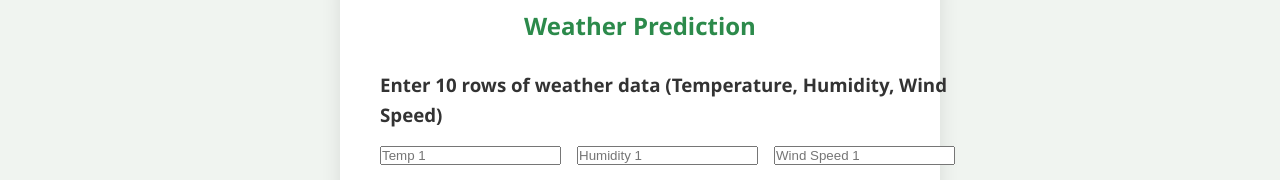
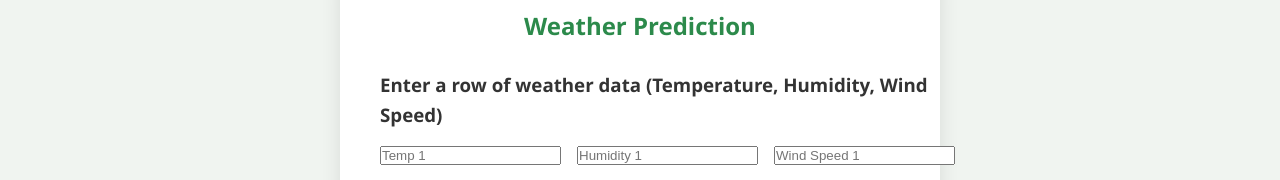
Before and after one commit to dsdaksh-11/Smart-Agriculture, a plain HTML site: page smart-agriculture-ai/frontend/index.html in a window 1280 px wide. Both pictures are taken after a click on the button "Weather Prediction". Shown: the part 135-315 px from the top of the page. Drawn offline with Linux system fonts and the light colour scheme.

Commit message:
Update index.html

```diff
--- a/smart-agriculture-ai/frontend/index.html
+++ b/smart-agriculture-ai/frontend/index.html
@@ -68,7 +68,7 @@
 
                 <div class="weather-inputs-grid">
                     <!-- 10 rows of weather inputs (Temperature, Humidity, Wind Speed) -->
-                    <h3>Enter 10 rows of weather data (Temperature, Humidity, Wind Speed)</h3>
+                    <h3>Enter a row of weather data (Temperature, Humidity, Wind Speed)</h3>
                     <!-- This will create 30 input fields (10 rows x 3 columns) -->
                     <div class="weather-input-rows">
                         <!-- This will be dynamically generated or pre-filled -->
@@ -77,57 +77,6 @@
                             <input type="number" class="weather-input-field" placeholder="Humidity 1">
                             <input type="number" class="weather-input-field" placeholder="Wind Speed 1">
                         </div>
-
-                        <!-- <div class="weather-input-row">
-                            <input type="number" class="weather-input-field" placeholder="Temp 2">
-                            <input type="number" class="weather-input-field" placeholder="Humidity 2">
-                            <input type="number" class="weather-input-field" placeholder="Wind Speed 2">
-                        </div>
-
-                        <div class="weather-input-row">
-                            <input type="number" class="weather-input-field" placeholder="Temp 3">
-                            <input type="number" class="weather-input-field" placeholder="Humidity 3">
-                            <input type="number" class="weather-input-field" placeholder="Wind Speed 3">
-                        </div>
-
-                        <div class="weather-input-row">
-                            <input type="number" class="weather-input-field" placeholder="Temp 4">
-                            <input type="number" class="weather-input-field" placeholder="Humidity 4">
-                            <input type="number" class="weather-input-field" placeholder="Wind Speed 4">
-                        </div>
-
-                        <div class="weather-input-row">
-                            <input type="number" class="weather-input-field" placeholder="Temp 5">
-                            <input type="number" class="weather-input-field" placeholder="Humidity 5">
-                            <input type="number" class="weather-input-field" placeholder="Wind Speed 5">
-                        </div>
-
-                        <div class="weather-input-row">
-                            <input type="number" class="weather-input-field" placeholder="Temp 6">
-                            <input type="number" class="weather-input-field" placeholder="Humidity 6">
-                            <input type="number" class="weather-input-field" placeholder="Wind Speed 6">
-                        </div>
-                        <div class="weather-input-row">
-                            <input type="number" class="weather-input-field" placeholder="Temp 7">
-                            <input type="number" class="weather-input-field" placeholder="Humidity 7">
-                            <input type="number" class="weather-input-field" placeholder="Wind Speed 7">
-                        </div>
-                        <div class="weather-input-row">
-                            <input type="number" class="weather-input-field" placeholder="Temp 8">
-                            <input type="number" class="weather-input-field" placeholder="Humidity 8">
-                            <input type="number" class="weather-input-field" placeholder="Wind Speed 8">
-                        </div>
-                        <div class="weather-input-row">
-                            <input type="number" class="weather-input-field" placeholder="Temp 9">
-                            <input type="number" class="weather-input-field" placeholder="Humidity 9">
-                            <input type="number" class="weather-input-field" placeholder="Wind Speed 9">
-                        </div>
-                        <div class="weather-input-row">
-                            <input type="number" class="weather-input-field" placeholder="Temp 10">
-                            <input type="number" class="weather-input-field" placeholder="Humidity 10">
-                            <input type="number" class="weather-input-field" placeholder="Wind Speed 10">
-                        </div> -->
-                        <!-- ... and so on for 10 rows total -->
                     </div>
                 </div>
 
```
